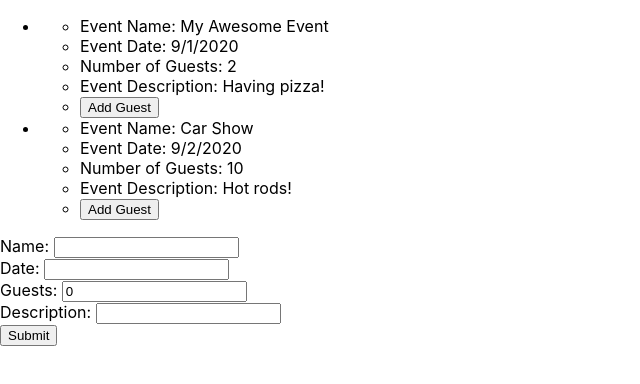
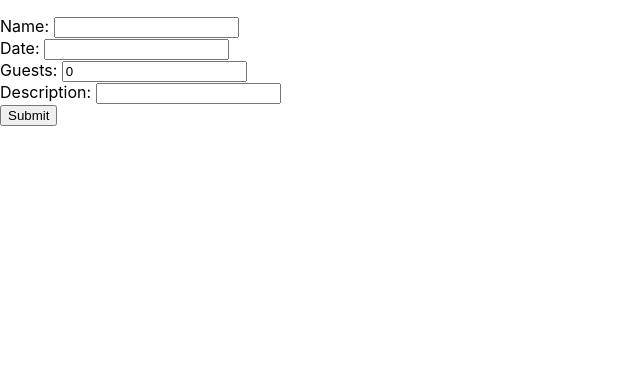
Before and after one commit to taylor-johnson-codes/Coding_Dojo_MERN_Stack, a React (Create React App) app in the folder 2_React/3_Functional_Components/functional_components_instructor_lecture/: page / in a window 1280 px wide. Shown: the top 384 px of the page, without its empty margins (0-640 px from the left). Built offline with nearby package versions, Linux system fonts and the light colour scheme.

Commit message:
following demo

```diff
--- a/2_React/3_Functional_Components/functional_components_instructor_lecture/src/App.js
+++ b/2_React/3_Functional_Components/functional_components_instructor_lecture/src/App.js
@@ -4,6 +4,8 @@ import EventCard from './components/EventCard';
 import Form from './components/Form';
 
 function App() {
+  const [allEvents, setAllEvents] = useState([]);
+
   const [event, setEvent] = useState({
     name: '',
     date: '',
@@ -11,25 +13,43 @@ function App() {
     description: ''
   });
 
+  // to be able to call formSubmit function to interact with Form.js, the function needs to be passed in props
+  const formSubmit = () => {
+    // destructure allEvents and at end put the new event in the array
+    setAllEvents([...allEvents, event]);
+    // then clear event data from form
+    setEvent({
+      name: '',
+      date: '',
+      guests: 0,
+      description: ''
+    });
+  }
+    /* longer way of the destructuirng above:
+    let events = allEvents;
+    events.push(event);
+    setAllEvents(events);
+    */
+
   return (
     <div>
+      {/* map is an alternative to a for loop; .map can only called on iterative things likr arrays */}
       <ul>
-        {/* starting to type EventCard will give an auto import option to import the component above */}
-        <EventCard
-          name={"My Awesome Event"}
-          date={"9/1/2020"}
-          guests={2}
-          description={"Having pizza!"}
-        />
-        <EventCard
-          name={"Car Show"}
-          date={"9/2/2020"}
-          guests={10}
-          description={"Hot rods!"}
-        />
+        {
+          allEvents.map((ev, i) =>
+          <EventCard
+            name={ev.name}
+            date={ev.date}
+            guests={ev.guests}
+            description={ev.description}
+          />
+          )
+          // .map takes two parameters: value and index
+        }
       </ul>
 
-      <Form newEvent={event} setNewEvent={setEvent}/>
+        {/* starting to type Form will give an auto import option to import the component above */}
+      <Form newEvent={event} setNewEvent={setEvent} formSubmit={formSubmit}/>
       {/* sending state to Form via props */}
     </div>
   );
--- a/2_React/3_Functional_Components/functional_components_instructor_lecture/src/components/Form.js
+++ b/2_React/3_Functional_Components/functional_components_instructor_lecture/src/components/Form.js
@@ -2,9 +2,13 @@ import React, {useState} from 'react'
 import EventCard from './EventCard'
 
 const Form = props => {
-    const {newEvent, setNewEvent} = props;
+    const {newEvent, setNewEvent, formSubmit} = props;
+    // React props is packaged as a single object
+    // state NOT being defined here, it's defined in App.js
 
     const [submitted, setSubmitted] = useState(false);
+    // How useState is defined in React: an array with 2 things: how to access state, method to update state
+    // state IS being defined here
 
     const changeHandler = e => {
         setSubmitted(false);
@@ -16,15 +20,7 @@ const Form = props => {
 
     const submitHandler = e => {
         e.preventDefault();  // stops page from reloading
-
-        // clear the event in form and add a message:
-        setNewEvent({
-            name: '',
-            date: '',
-            guests: 0,
-            description: ''
-        });
-
+        formSubmit();  // will run the function in App.js
         setSubmitted(true);
     }
 
```
